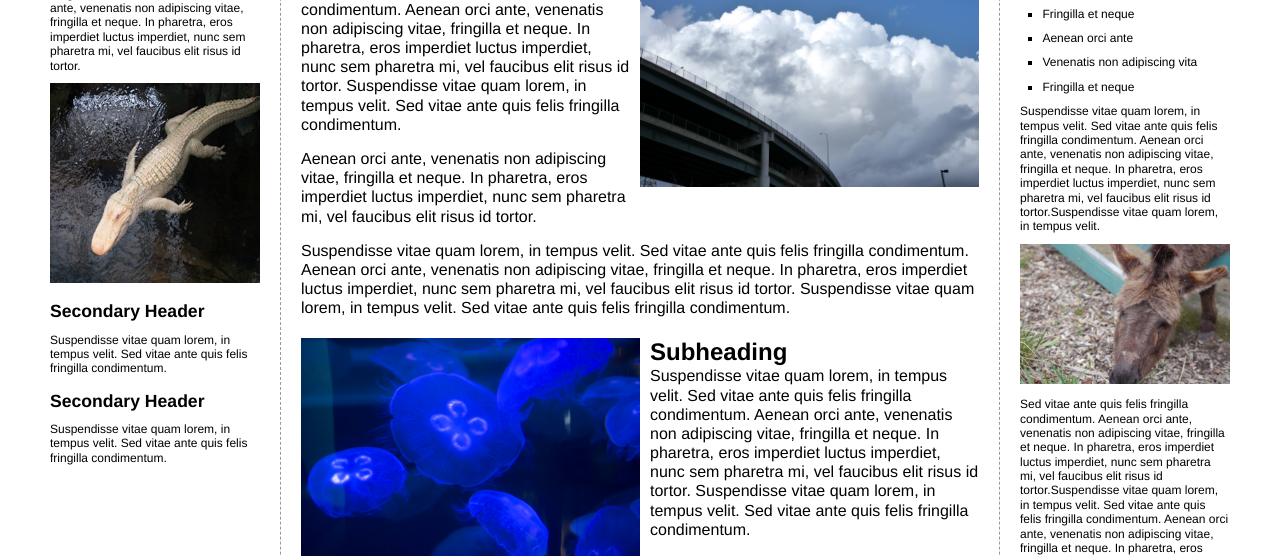
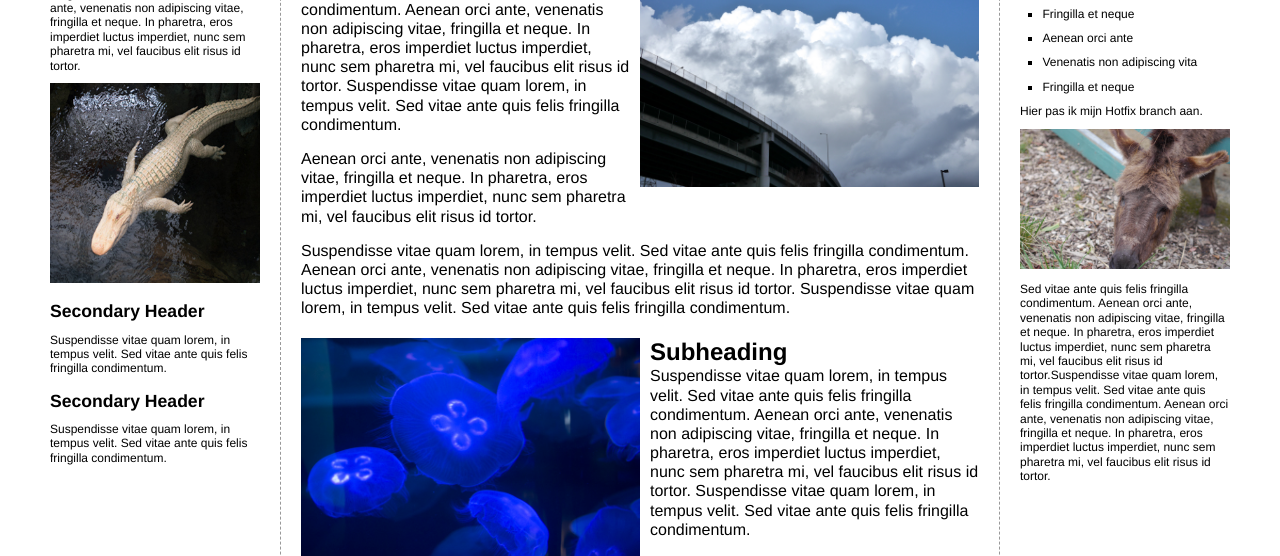
Before and after one commit to IngmarGrnt/dw2-demo, a plain HTML site: page www/index.html in a window 1280 px wide. Shown: the part 242-798 px from the top of the page. Drawn offline with Linux system fonts and the light colour scheme.

Commit message:
hotfix Sidebar2

```diff
--- a/www/index.html
+++ b/www/index.html
@@ -124,11 +124,7 @@
             <li>Fringilla et neque</li>
           </ul>
           <p>
-            Suspendisse vitae quam lorem, in tempus velit. Sed vitae ante quis
-            felis fringilla condimentum. Aenean orci ante, venenatis non
-            adipiscing vitae, fringilla et neque. In pharetra, eros imperdiet
-            luctus imperdiet, nunc sem pharetra mi, vel faucibus elit risus id
-            tortor.Suspendisse vitae quam lorem, in tempus velit.
+            Hier pas ik mijn Hotfix branch aan.
           </p>
           <p><img src="imgs/mule.jpg" alt="Mule" /></p>
           <p>
```
